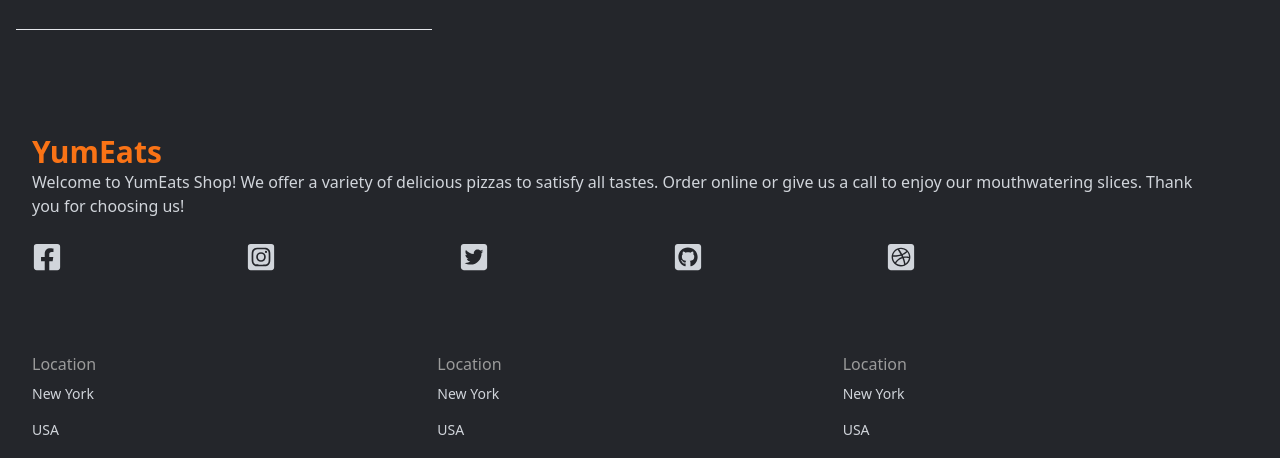
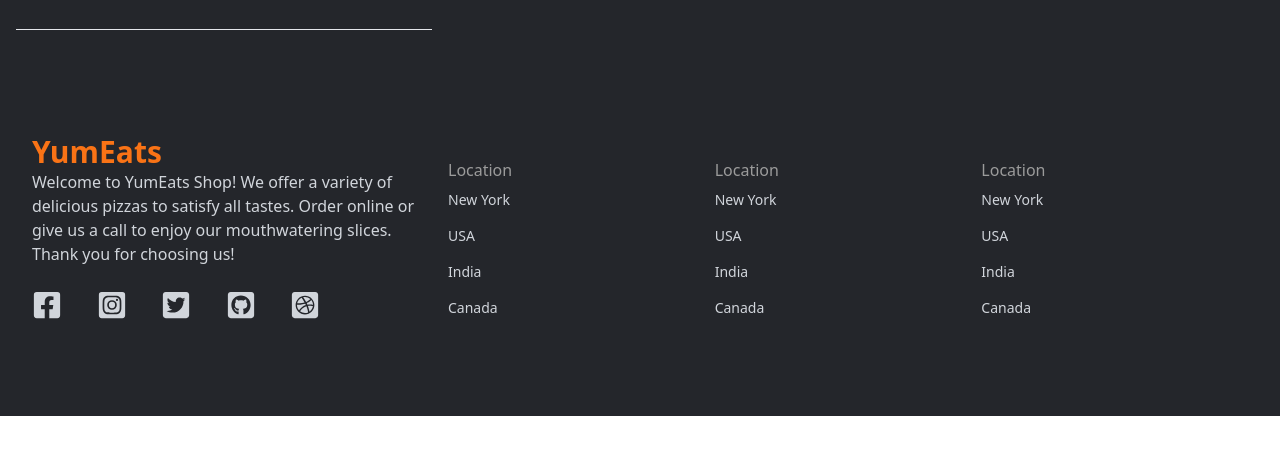
Before and after one commit to mperwe/yum-eats, a React (Create React App) app: page / in a window 1280 px wide. Shown: the part 4971-5429 px from the top of the page. After the commit the page ends 5387 px from the top, so only its background shows below. Built offline with nearby package versions, Linux system fonts and the light colour scheme; the HTML template or start-up script is replaced by a standard one.

Commit message:
stlye footer

```diff
--- a/src/components/Footer.js
+++ b/src/components/Footer.js
@@ -3,7 +3,7 @@ import { FaDribbbleSquare, FaFacebookSquare, FaGithubSquare, FaInstagramSquare,
 const Footer = () => {
   return (
     <div className='max-w-[1520px] m-auto px-4 py-2 bg-[#24262b]'>
-        <div className='py-16 px-4 grid lg:grid-cols3 gap-8 text-gray-300'>
+        <div className='py-16 px-4 grid lg:grid-cols-3 gap-8 text-gray-300'>
             <div>
                 <h1 className='w-full text-3xl font-bold text-orange-500'>YumEats</h1>
                 <p>
```
